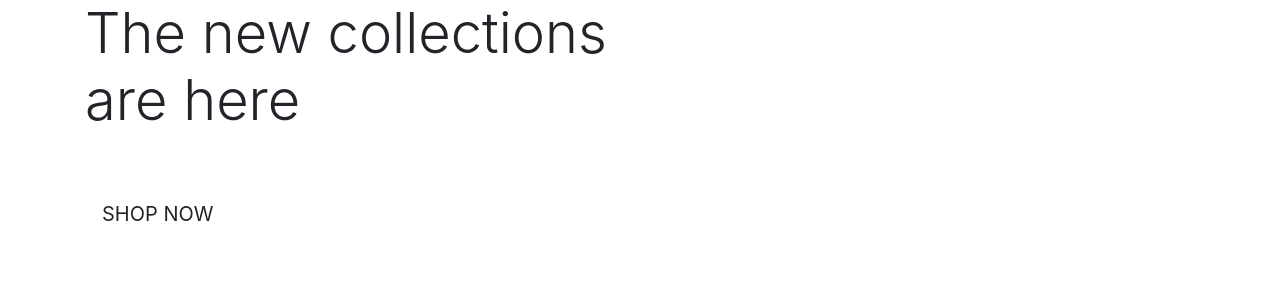
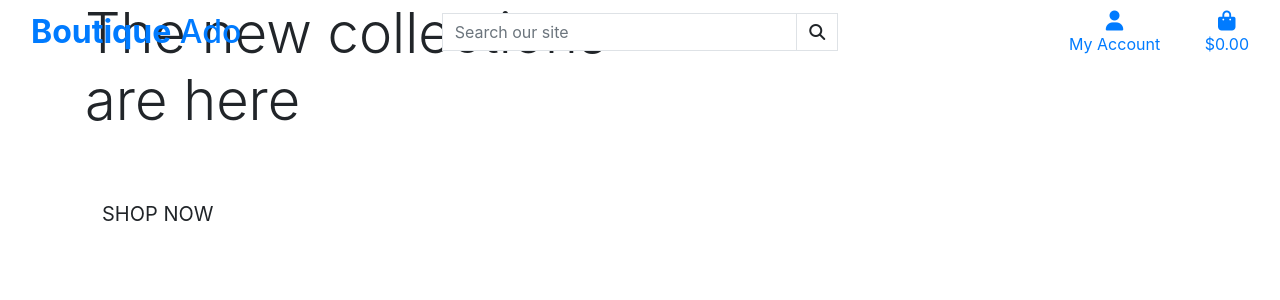
Before and after one commit to karare1/boutique_ado, a Django app: page / in a window 1280 px wide. Shown: the top 300 px of the page. Run offline with Django 3.2, Linux system fonts and the light colour scheme; some libraries are stand-ins or nearby versions.

Commit message:
Added main page header

```diff
--- a/templates/base.html
+++ b/templates/base.html
@@ -24,6 +24,7 @@
 
     {% block corejs %}
      <!-- Option 1: jQuery and Bootstrap Bundle (includes Popper) -->
+     <script src="https://kit.fontawesome.com/48983e326e.js" crossorigin="anonymous"></script>
      <script src="https://cdn.jsdelivr.net/npm/jquery@3.5.1/dist/jquery.min.js" integrity="sha256-9/aliU8dGd2tb6OSsuzixeV4y/faTqgFtohetphbbj0=" crossorigin="anonymous"></script>
      <script src="https://cdn.jsdelivr.net/npm/bootstrap@4.6.2/dist/js/bootstrap.bundle.min.js" integrity="sha384-Fy6S3B9q64WdZWQUiU+q4/2Lc9npb8tCaSX9FK7E8HnRr0Jz8D6OP9dO5Vg3Q9ct" crossorigin="anonymous"></script>
      {% endblock %}
@@ -33,8 +34,69 @@
 
      <title>Boutique Ado {% block extra_title %}{% endblock %}</title>
   </head>
+
   <body>
-    <header class="container-fluid fixed-top"></header>
+
+    <header class="container-fluid fixed-top">
+      <div class="row">
+        <div class="col-12 col-lg-4 my-auto py-1 py-lg-0 text-center text-lg-left">
+            <a href="{% url 'home' %}" class="nav-link main-logo-link">
+                <h2 class="logo-font text-black my-0"><strong>Boutique</strong> Ado</h2>
+            </a>
+        </div>
+        <div class="col-12 col-lg-4 my-auto py-1 py-lg-0">
+            <form method="GET" action="">
+                <div class="input-group w-100">
+                    <input class="form-control border border-black rounded-0" type="text" name="q" placeholder="Search our site">
+                    <div class="input-group-append">
+                        <button class="form-control btn btn-black border border-black rounded-0" type="submit">
+                            <span class="icon"><i class="fas fa-search"></i>
+                            </span>
+                        </button>
+                    </div>
+                </div>
+            </form>
+        </div>
+        <div class="col-12 col-lg-4 my-auto py-1 py-lg-0">
+            <ul class="list-inline list-unstyled text-center text-lg-right my-0">
+                <li class="list-inline-item dropdown">
+                    <a class="text-black nav-link" href="#" id="user-options" data-toggle="dropdown" aria-haspopup="true" aria-expanded="false">
+                        <div class="text-center">
+                            <div><i class="fas fa-user fa-lg"></i></div>
+                            <p class="my-0">My Account</p>
+                        </div>
+                    </a>
+                    <div class="dropdown-menu border-0" aria-labelledby="user-options">
+                        {% if request.user.is_authenticated %}
+                            {% if request.user.is_superuser %}
+                                <a href="" class="dropdown-item">Product Management</a>
+                            {% endif %}
+                            <a href="" class="dropdown-item">My Profile</a>
+                            <a href="{% url 'account_logout' %}" class="dropdown-item">Logout</a>
+                        {% else %}
+                            <a href="{% url 'account_signup' %}" class="dropdown-item">Register</a>
+                            <a href="{% url 'account_login' %}" class="dropdown-item">Login</a>
+                        {% endif %}
+                    </div>
+                </li>
+                <li class="list-inline-item">
+                    <a class="{% if grand_total %}text-info font-weight-bold{% else %}text-black{% endif %} nav-link" href="">
+                        <div class="text-center">
+                            <div><i class="fas fa-shopping-bag fa-lg"></i></div>
+                            <p class="my-0">
+                                {% if grand_total %}
+                                    ${{ grand_total|floatformat:2 }}
+                                {% else %}
+                                    $0.00
+                                {% endif %}
+                            </p>
+                        </div>
+                    </a>
+                </li>
+            </ul>
+        </div>
+      </div>
+    </header>
 
     {% if messages %}
         <div class="message-container"></div>
```
